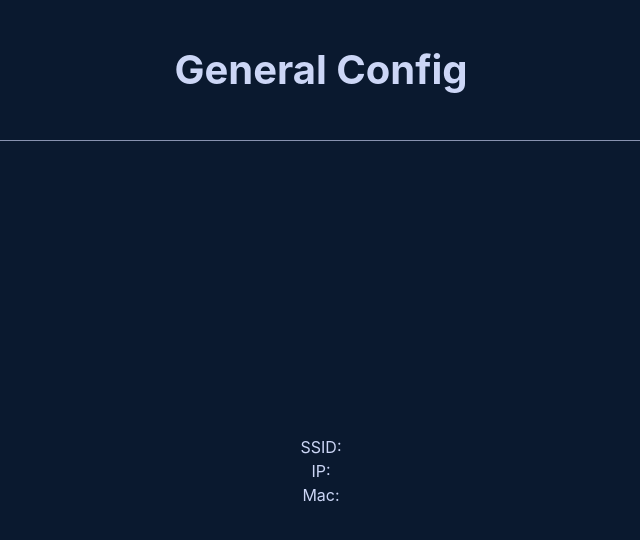
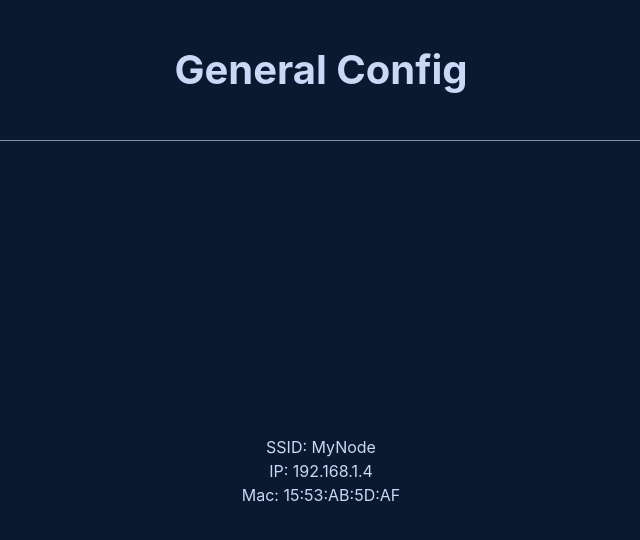
Before and after one commit to cmarioep/SoftAP-EEPROM-Manager, a React (Vite) app in the folder Front end/: page /nodeconfig in a window 1280 px wide. Shown: the top 540 px of the page, without its empty margins (319-959 px from the left). Built offline with nearby package versions, Linux system fonts and the light colour scheme.

Commit message:
Feature: fake data for NodeInfo

```diff
--- a/Front end/src/FakeData.js
+++ b/Front end/src/FakeData.js
@@ -30,3 +30,10 @@ export const listOfNetworks = [
     "rssi": -77
   }
 ]
+
+
+export const NodeInfo = {
+  ssid: "MyNode",
+  ip: "192.168.1.4",
+  mac: "15:53:AB:5D:AF"
+}
--- a/Front end/src/pages/NodeConfig.jsx
+++ b/Front end/src/pages/NodeConfig.jsx
@@ -1,3 +1,5 @@
+import { NodeInfo } from "../FakeData";
+
 
 export const NodeConfig = () => {
 
@@ -10,9 +12,9 @@ export const NodeConfig = () => {
             </header>
 
             <div className="app-container-items border-top">
-                <p>SSID:</p>
-                <p>IP:</p>
-                <p>Mac:</p>
+                <p>SSID:  <span>{NodeInfo.ssid}</span> </p>
+                <p>IP: <span>{NodeInfo.ip}</span></p>
+                <p>Mac: <span>{NodeInfo.mac}</span></p>
 
             </div>
 
```
